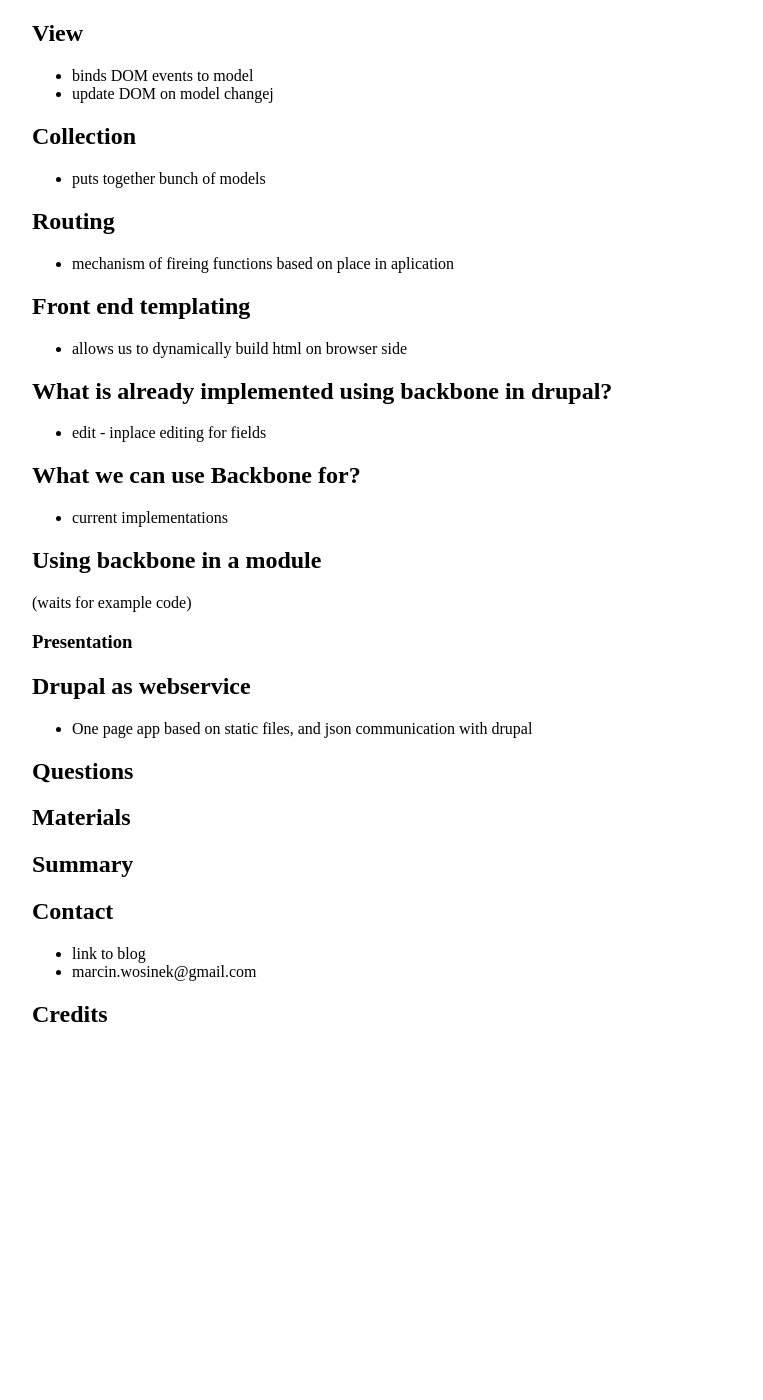
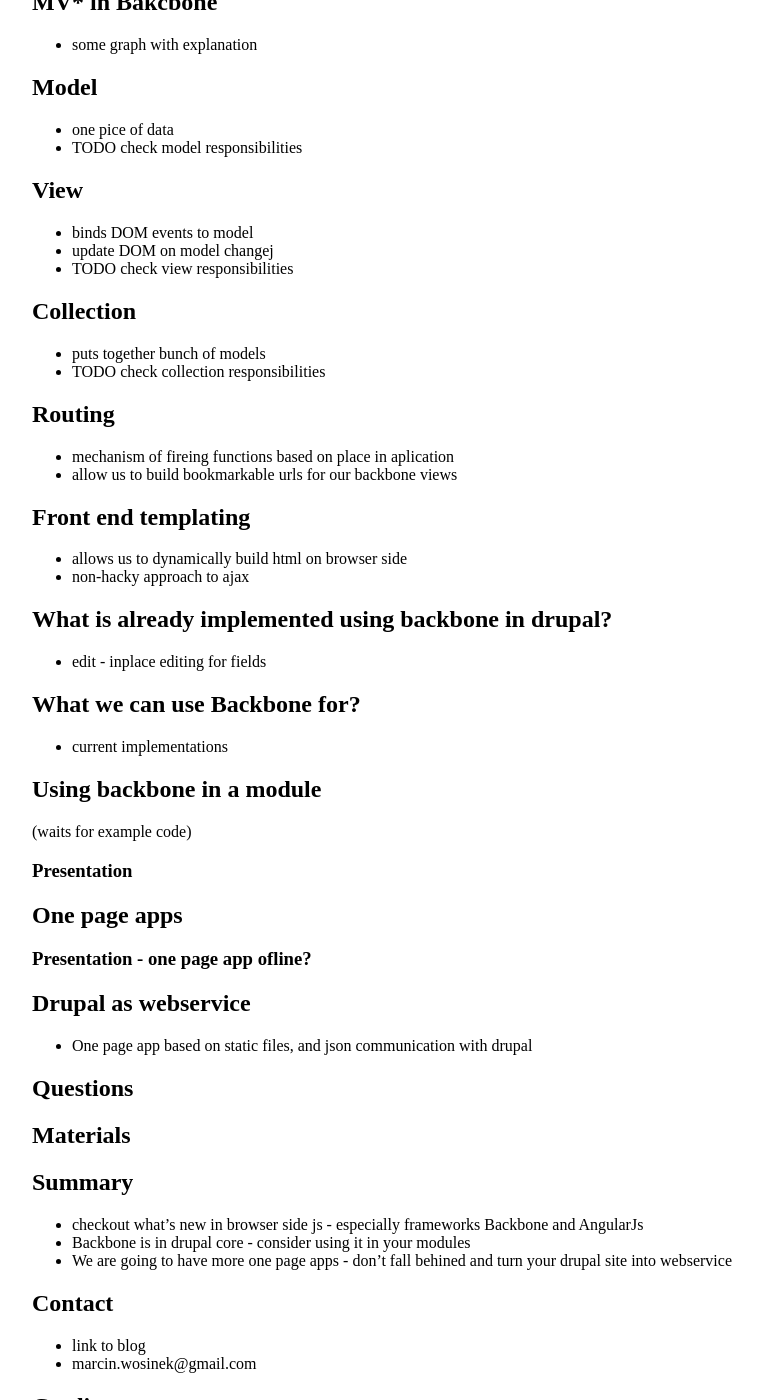
Before and after one commit to marcin-wosinek/blog, a Jekyll site: the page built from _posts/2013-04-14-BackboneJs-in-Drupal-core-DcWroc-Wroclaw.md, in a window 1280 px wide and 1400 px high, scrolled down 1499 px. Shown: the whole window, without its empty margins (128-891 px from the left). Built offline with Jekyll 4.4.1, drawn with Linux system fonts in a browser that asks for light colours; before the commit the page ends 2563 px from its top, so only the background shows below that; some of the changed text lies outside the part shown.

Commit message:
Drupal camp: add few slides

```diff
--- a/_posts/2013-04-14-BackboneJs-in-Drupal-core-DcWroc-Wroclaw.md
+++ b/_posts/2013-04-14-BackboneJs-in-Drupal-core-DcWroc-Wroclaw.md
@@ -16,6 +16,7 @@
 * Currently js contractor in Poznań
 * 1 year of working with d6 & d7
 * 8 month after swithing completly into frontend js
+* Much more experience with AngularJs then BackboneJs
 
 ## You?
 * Who likes js?
@@ -63,22 +64,32 @@
 
 ## What is Backbone?
 * one of the most popular js MV\* framework
+* TODO: popularity data
+* TODO: file size
+
+## MV* in Bakcbone
+* some graph with explanation
 
 ## Model
 * one pice of data
+* TODO check model responsibilities
 
 ## View
 * binds DOM events to model
 * update DOM on model changej
+* TODO check view responsibilities
 
 ## Collection
 * puts together bunch of models
+* TODO check collection responsibilities
 
 ## Routing
 * mechanism of fireing functions based on place in aplication
+* allow us to build bookmarkable urls for our backbone views
 
 ## Front end templating
 * allows us to dynamically build html on browser side
+* non-hacky approach to ajax
 
 ## What is already implemented using backbone in drupal?
 * edit - inplace editing for fields
@@ -92,6 +103,10 @@
 
 ### Presentation
 
+## One page apps
+
+### Presentation - one page app ofline?
+
 ## Drupal as webservice
 * One page app based on static files, and json communication with drupal
 
@@ -100,6 +115,9 @@
 ## Materials
 
 ## Summary
+* checkout what's new in browser side js - especially frameworks Backbone and AngularJs
+* Backbone is in drupal core - consider using it in your modules
+* We are going to have more one page apps - don't fall behined and turn your drupal site into webservice
 
 ## Contact
 * link to blog
```
